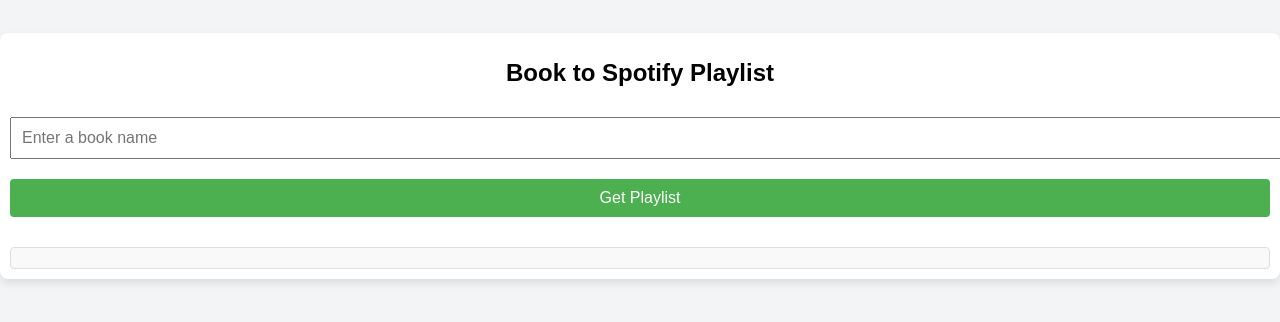
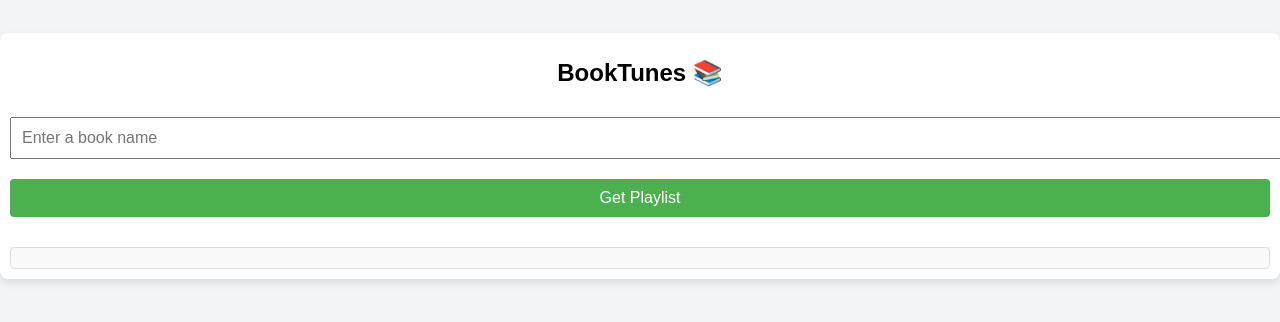
Before and after one commit to DevCrushd/BookTunes, a plain HTML site: page index.html in a window 1280 px wide. Shown: the part 244-566 px from the top of the page. Drawn offline with Linux system fonts and the light colour scheme.

Commit message:
edited title

```diff
--- a/index.html
+++ b/index.html
@@ -3,7 +3,7 @@
 <head>
     <meta charset="UTF-8">
     <meta name="viewport" content="width=device-width, initial-scale=1.0">
-    <title>Book to Spotify Playlist</title>
+    <title>BookTunes 📚</title>
     <style>
         body {
             font-family: Arial, sans-serif;
@@ -57,7 +57,7 @@
 </head>
 <body>
     <div class="container">
-        <h1>Book to Spotify Playlist</h1>
+        <h1>BookTunes 📚</h1>
         <form id="bookForm">
             <input type="text" id="bookName" placeholder="Enter a book name" required>
             <button type="submit">Get Playlist</button>
```
